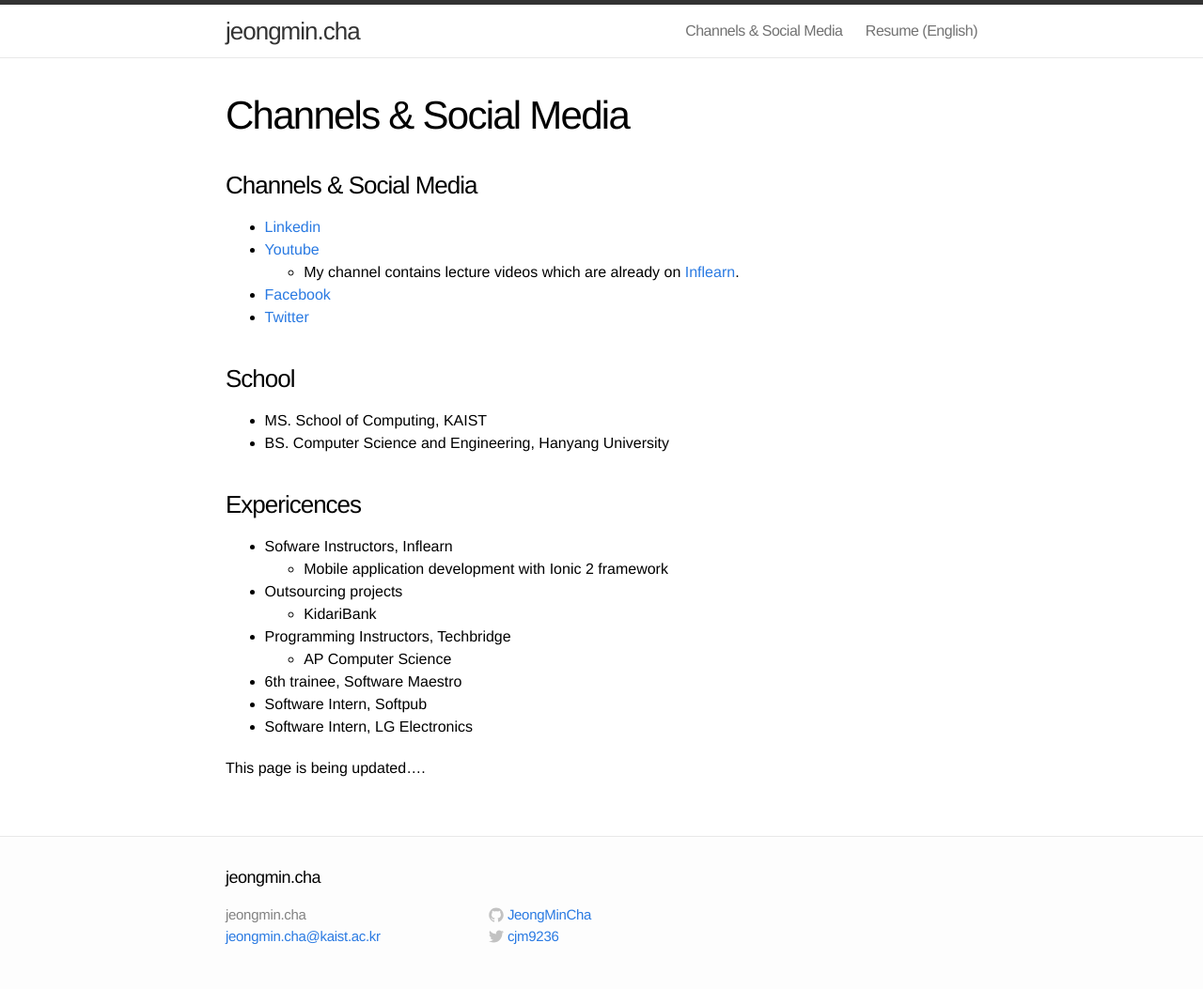
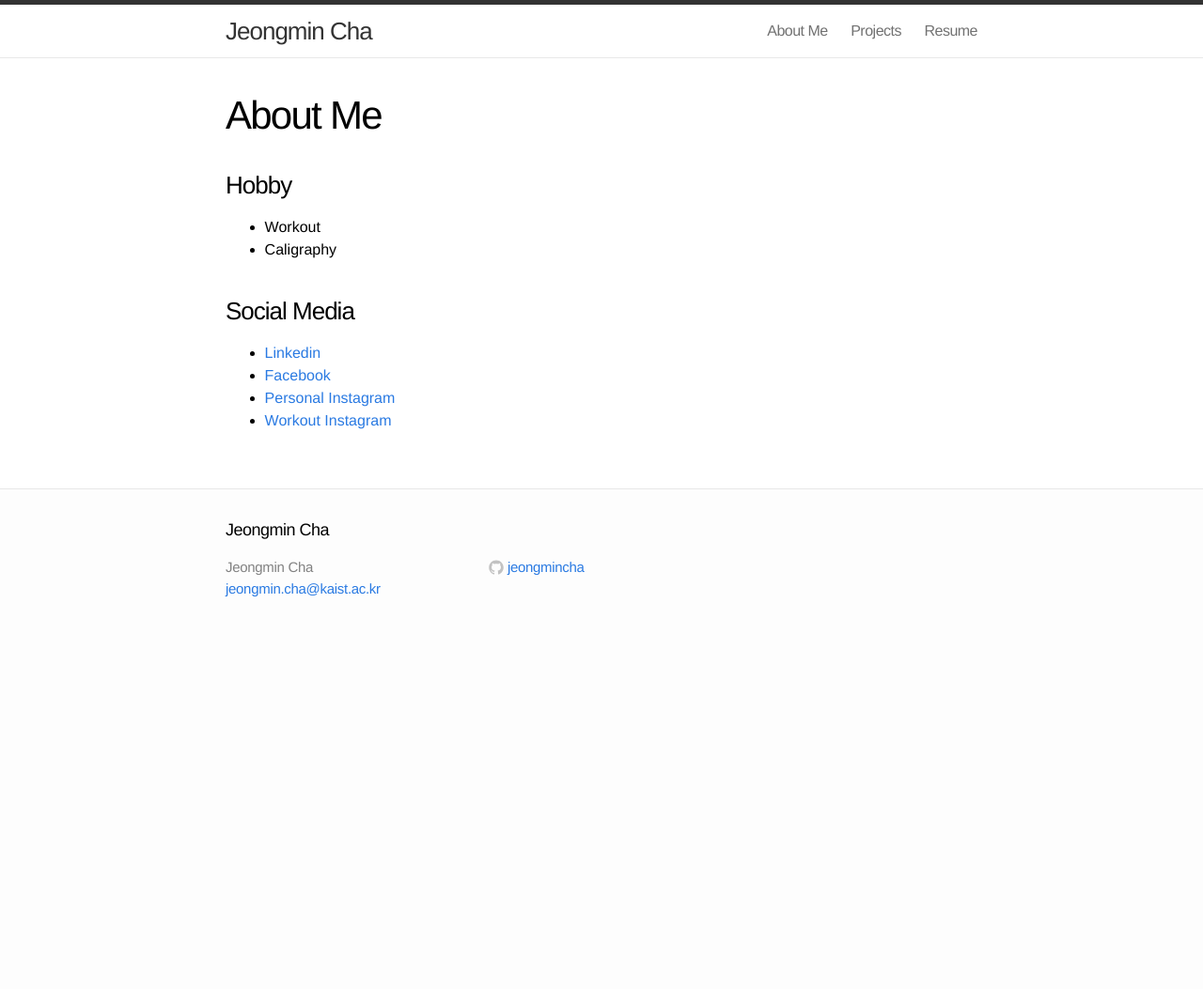
Before and after one commit to JeongMinCha/jeongmincha.github.com, a Jekyll site: the page built from about.md, in a window 1280 px wide. Shown: the whole page at 94% size. Built offline with Jekyll 4.4.1, drawn with Linux system fonts in a browser that asks for light colours; our own code applies the rules of GitHub Pages for plain Markdown files; after the commit the page ends 900 px from its top, so only the background shows below that.

Commit message:
Recover settings

```diff
--- a/_config.yml
+++ b/_config.yml
@@ -1,10 +1,7 @@
 # Site settings
-title: jeongmin.cha
+title: Jeongmin Cha
 email: jeongmin.cha@kaist.ac.kr
-
-twitter_username: cjm9236
-github_username: JeongMinCha
-facebook_username: cjm9236
+github_username: jeongmincha
 
 description: ""
 baseurl: ""
--- a/about.md
+++ b/about.md
@@ -1,29 +1,15 @@
 ---
 layout: page
-title: Information
-[comment]: permalink: /info/
+title: About Me
+permalink: /about/
 ---
-### Channels & Social Media
+
+### Hobby
+- Workout
+- Caligraphy
+
+### Social Media
 - <a href="https://www.linkedin.com/in/cjm9236" target="_blank">Linkedin</a>
-- <a href="https://www.youtube.com/channel/UCstP5AX2725CDpOCLx6K8yA" target="_blank">Youtube</a>
-    - My channel contains lecture videos which are already on <a href="https://www.inflearn.com" target="_blank">Inflearn</a>.
 - <a href="https://www.facebook.com/cjm9236" target="_blank">Facebook</a>
-- <a href="https://www.twitter.com/cjm9236" target="_blank">Twitter</a>
-
-### School
-- MS. School of Computing, KAIST
-- BS. Computer Science and Engineering, Hanyang University
-
-### Expericences
-- Sofware Instructors, Inflearn
-    - Mobile application development with Ionic 2 framework
-- Outsourcing projects
-    - KidariBank
-- Programming Instructors, Techbridge
-    - AP Computer Science
-- 6th trainee, Software Maestro
-- Software Intern, Softpub
-- Software Intern, LG Electronics
-
-
-This page is being updated....
+- <a href="https://www.instagram.com/cha.jeongmin" target="_blank">Personal Instagram</a>
+- <a href="https://www.instagram.com/jeongmin.workout" target="_blank">Workout Instagram</a>
--- a/resume-eng.md
+++ b/resume-eng.md
@@ -1,6 +1,6 @@
 ---
 layout: page
-title: Resume (English)
+title: Resume
 permalink: /resume-eng/
 ---
 H.P. +82 10-4854-2778
```
Also changed, not shown: _posts/2016-11-11-FirstPost.md (deleted, +0 -10 lines), _posts/2016-11-11-welcome-to-jekyll.markdown (deleted, +0 -24 lines), pages/resume-eng/index.html (added, +240 -0 lines), pages/resume-kor/index.html (added, +67 -0 lines), projects.md (added, +5 -0 lines).
